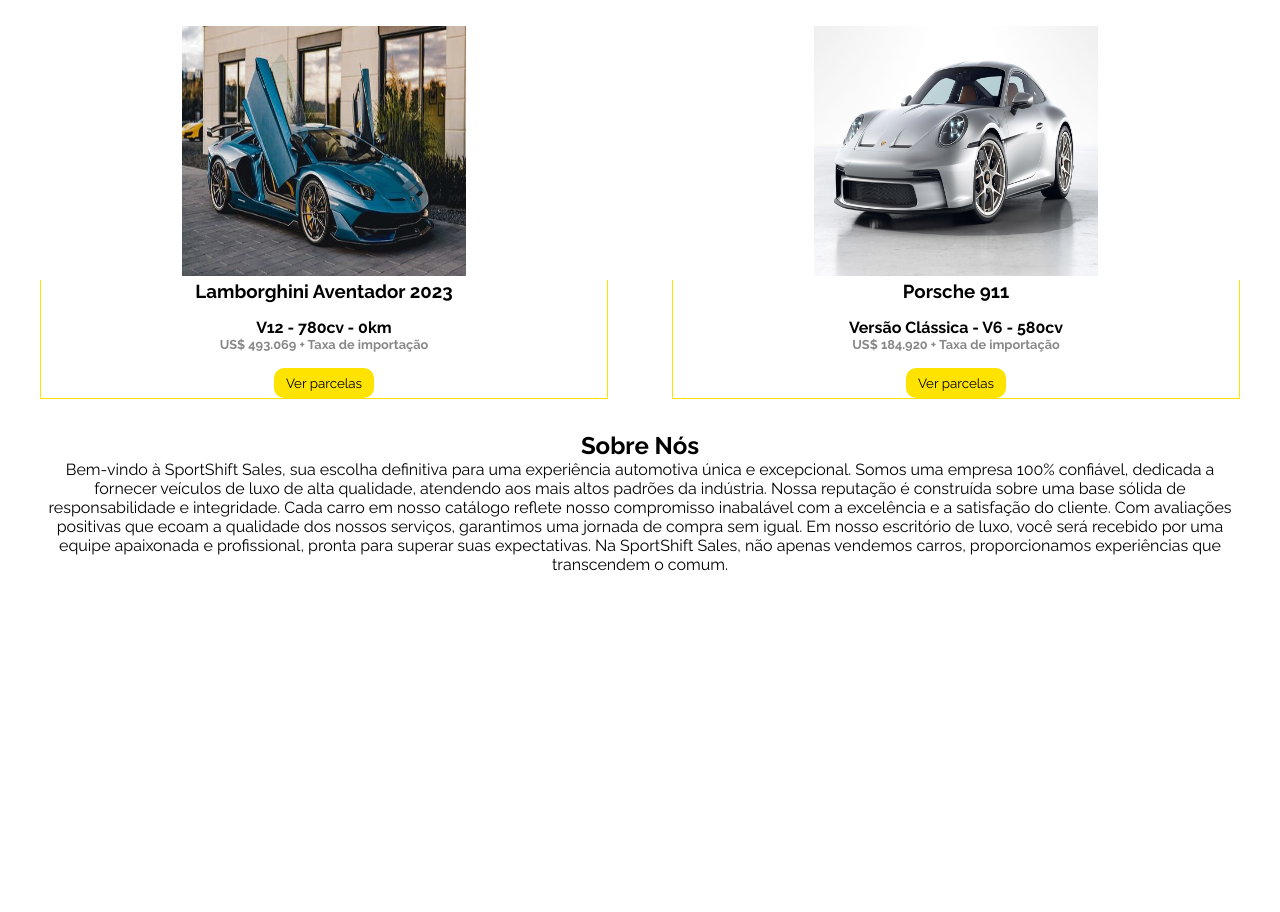
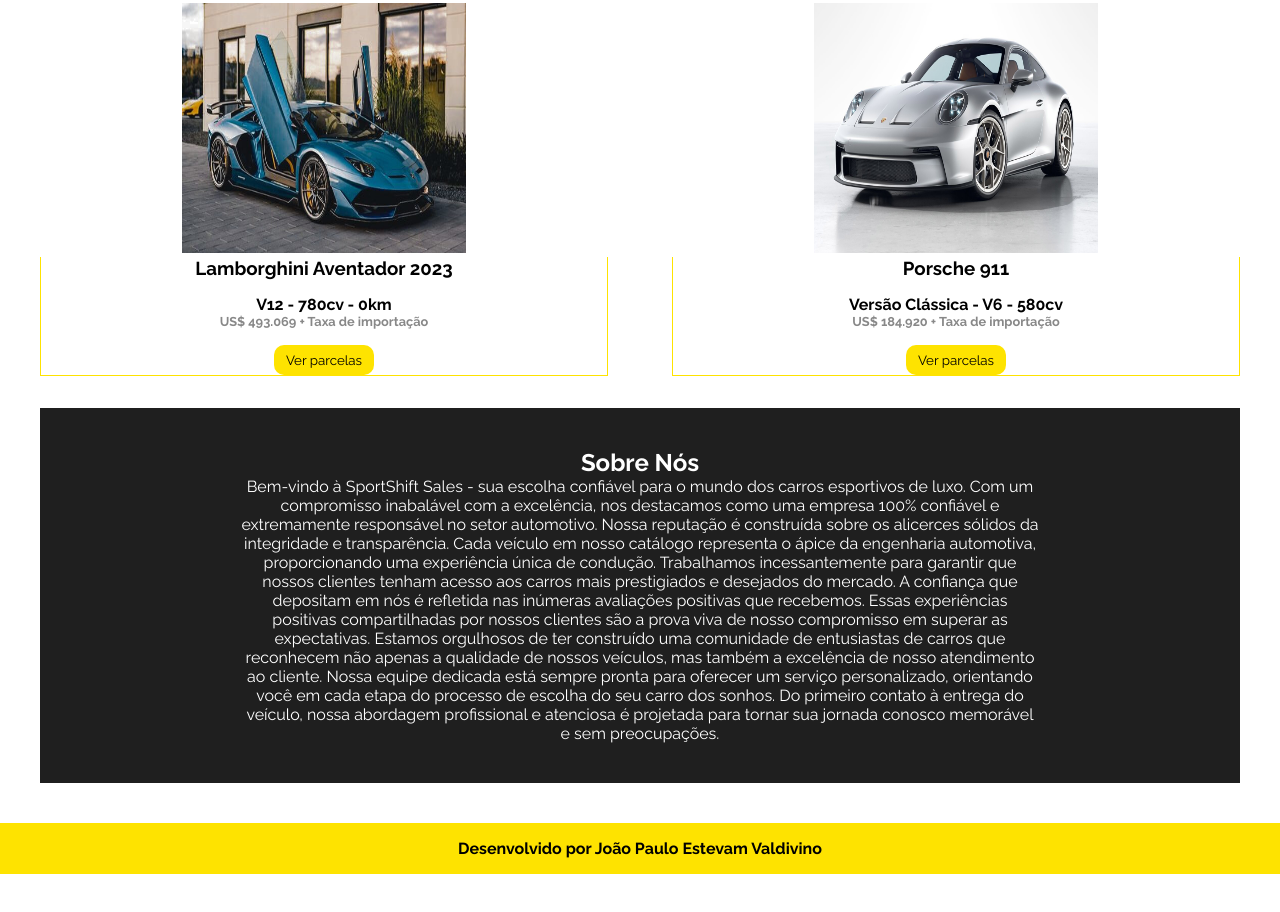
Before and after one commit to JoaoEstevam01/SportShift-Sales-Loja, a plain HTML site: page index.html in a window 1280 px wide. Shown: the part 1676-2588 px from the top of the page. Drawn offline with Linux system fonts and the light colour scheme.

Commit message:
adicionado o ''desenvolvido por..'' e terminei o sobre nós

```diff
--- a/index.html
+++ b/index.html
@@ -18,7 +18,7 @@
 
             <nav>
                 <ul>
-                    <li><a href="#">Início</a></li>
+                    <li><a href="index.html">Início</a></li>
                     <li><a href="#">Sobre</a></li>
                     <li><a href="https://www.tiktok.com/@the.hamilton.collection/video/7329625127232998699?q=one%20of%20the%20girls%20car%20edit&t=1708622103674" target="_blank">Como funciona?</a></li>
                 </ul>
@@ -36,14 +36,6 @@
     </section>
 
     <script src="bolo.js"></script>
-
-    <div>
-        <form action="#" method=post>
-            <input type="text" name="search" id="search" placeholder="Digite Marca ou Modelo" required>
-            <button type="submit"><img src="./img/search.svg" alt="">
-            </button>
-        </form>
-    </div>
 
     <section class="catalogo" id="catalogo">
         <h2>Catálogo Esportivo</h2>
@@ -105,15 +97,18 @@
             <div class="main">
                 <div class="contentsobre">
                     <h2>Sobre Nós</h2>
-                    <p>Bem-vindo à SportShift Sales, sua escolha definitiva para uma experiência automotiva única e excepcional. Somos uma empresa 100% confiável, dedicada a fornecer veículos de luxo de alta qualidade, atendendo aos mais altos padrões da indústria.
-                        Nossa reputação é construída sobre uma base sólida de responsabilidade e integridade. Cada carro em nosso catálogo reflete nosso compromisso inabalável com a excelência e a satisfação do cliente. Com avaliações positivas que ecoam a qualidade dos nossos serviços, garantimos uma jornada de compra sem igual.
-                        Em nosso escritório de luxo, você será recebido por uma equipe apaixonada e profissional, pronta para superar suas expectativas. Na SportShift Sales, não apenas vendemos carros, proporcionamos experiências que transcendem o comum.</p>
-                    <div class="img-escritorio">
-
-                    </div>
+                    <p>Bem-vindo à SportShift Sales - sua escolha confiável para o mundo dos carros esportivos de luxo. Com um compromisso inabalável com a excelência, nos destacamos como uma empresa 100% confiável e extremamente responsável no setor automotivo.
+                        Nossa reputação é construída sobre os alicerces sólidos da integridade e transparência. Cada veículo em nosso catálogo representa o ápice da engenharia automotiva, proporcionando uma experiência única de condução. Trabalhamos incessantemente para garantir que nossos clientes tenham acesso aos carros mais prestigiados e desejados do mercado.
+                        A confiança que depositam em nós é refletida nas inúmeras avaliações positivas que recebemos. Essas experiências positivas compartilhadas por nossos clientes são a prova viva de nosso compromisso em superar as expectativas. Estamos orgulhosos de ter construído uma comunidade de entusiastas de carros que reconhecem não apenas a qualidade de nossos veículos, mas também a excelência de nosso atendimento ao cliente.
+                        Nossa equipe dedicada está sempre pronta para oferecer um serviço personalizado, orientando você em cada etapa do processo de escolha do seu carro dos sonhos. Do primeiro contato à entrega do veículo, nossa abordagem profissional e atenciosa é projetada para tornar sua jornada conosco memorável e sem preocupações.
+                        </p>
                 </div>
             </div>
         </section>
     </section>
+
+    <footer>
+        <h4>Desenvolvido por João Paulo Estevam Valdivino</h4>
+    </footer>
 </body>
 </html>
--- a/style.css
+++ b/style.css
@@ -159,6 +159,22 @@ header ul li a{
     color: #888;
 }
 
-.form{
+.sobre {
+    background-color: #1f1f1f;
+    color: #fff;
+    padding: 2.5rem 0;
+    text-align: center;
+}
 
+.contentsobre {
+    width: 100%;
+    max-width: 800px;
+    margin: 0 auto;
 }
+
+footer {
+    background-color: #FEE300;
+    color: #000;
+    text-align: center;
+    padding: 1rem 0;
+}
```
